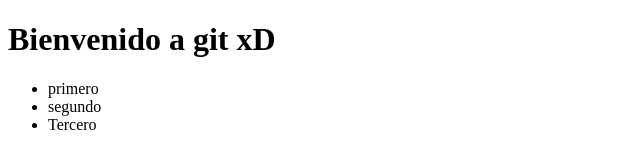
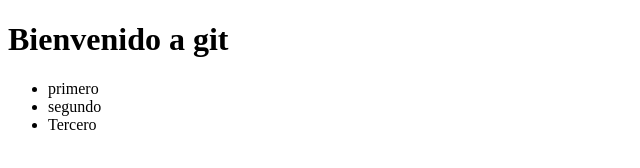
Before and after one commit to julioch/demoProyecto, a plain HTML site: page index.html in a window 1280 px wide. Shown: the full height of the page, 0-640 px from the left. Drawn offline with Linux system fonts and the light colour scheme.

Commit message:
try something

```diff
--- a/index.html
+++ b/index.html
@@ -5,7 +5,7 @@
     <title>Bienvenidos</title>
 </head>
 <body>
-<h1>Bienvenido a git xD</h1>
+<h1>Bienvenido a git</h1>
 
 <div>
     <ul>
```
